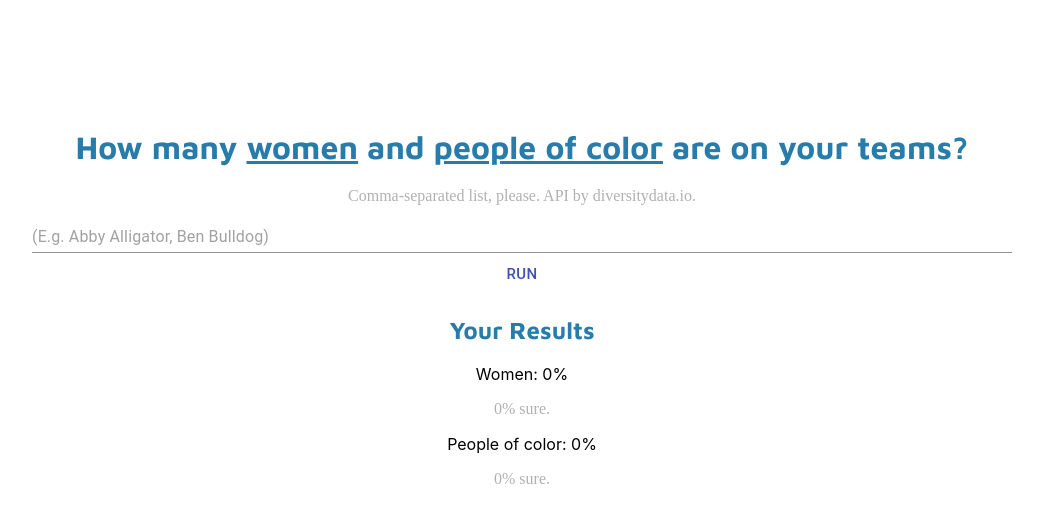
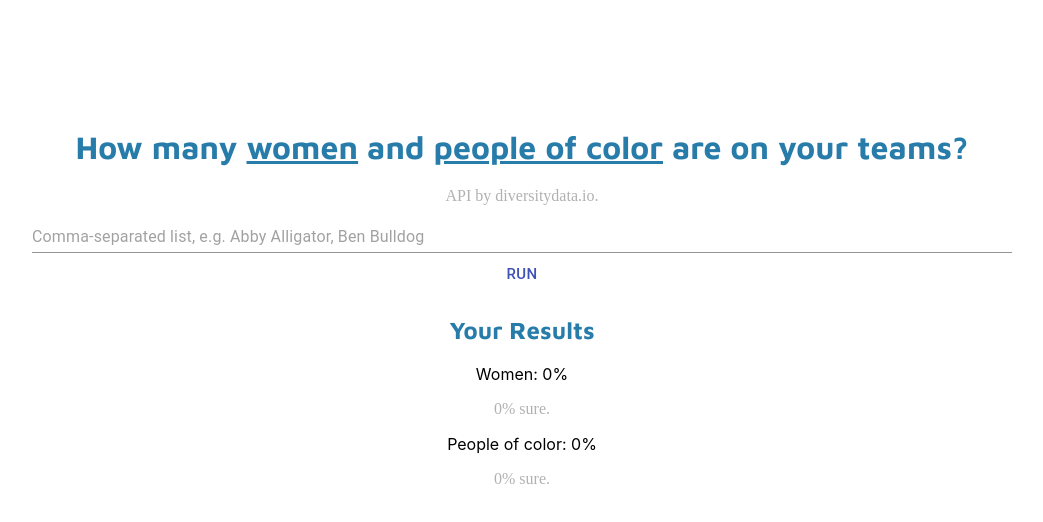
Before and after one commit to kristiehuang/Team-Percentages, a React (Create React App) app: page / in a window 1280 px wide. Shown: the top 522 px of the page, without its empty margins (118-1161 px from the left). Built offline with nearby package versions, Linux system fonts and the light colour scheme.

Commit message:
host on github pages

```diff
--- a/src/App.js
+++ b/src/App.js
@@ -103,15 +103,14 @@ class App extends Component {
       <div className="App">
 
         <h1>How many <u>women</u> and <u>people of color</u> are on your teams?</h1>
-        <p class="Subtitle">Comma-separated list, please.  API by diversitydata.io.</p>
+        <p class="Subtitle">API by diversitydata.io.</p>
 
         <form onSubmit={this.handleSubmit}>
           <Input
             name="names"
             value={this.state.input}
             onChange={this.handleChange}
-            label="Employees' names"
-            placeholder="(E.g. Abby Alligator, Ben Bulldog)"
+            placeholder="Comma-separated list, e.g. Abby Alligator, Ben Bulldog"
             multiline={true}
             rows={1}
             rowsMax={8}
```
Also changed, not shown: package.json (+7 -1 lines), 1 other file (tests, documents, lock files or other folders).
